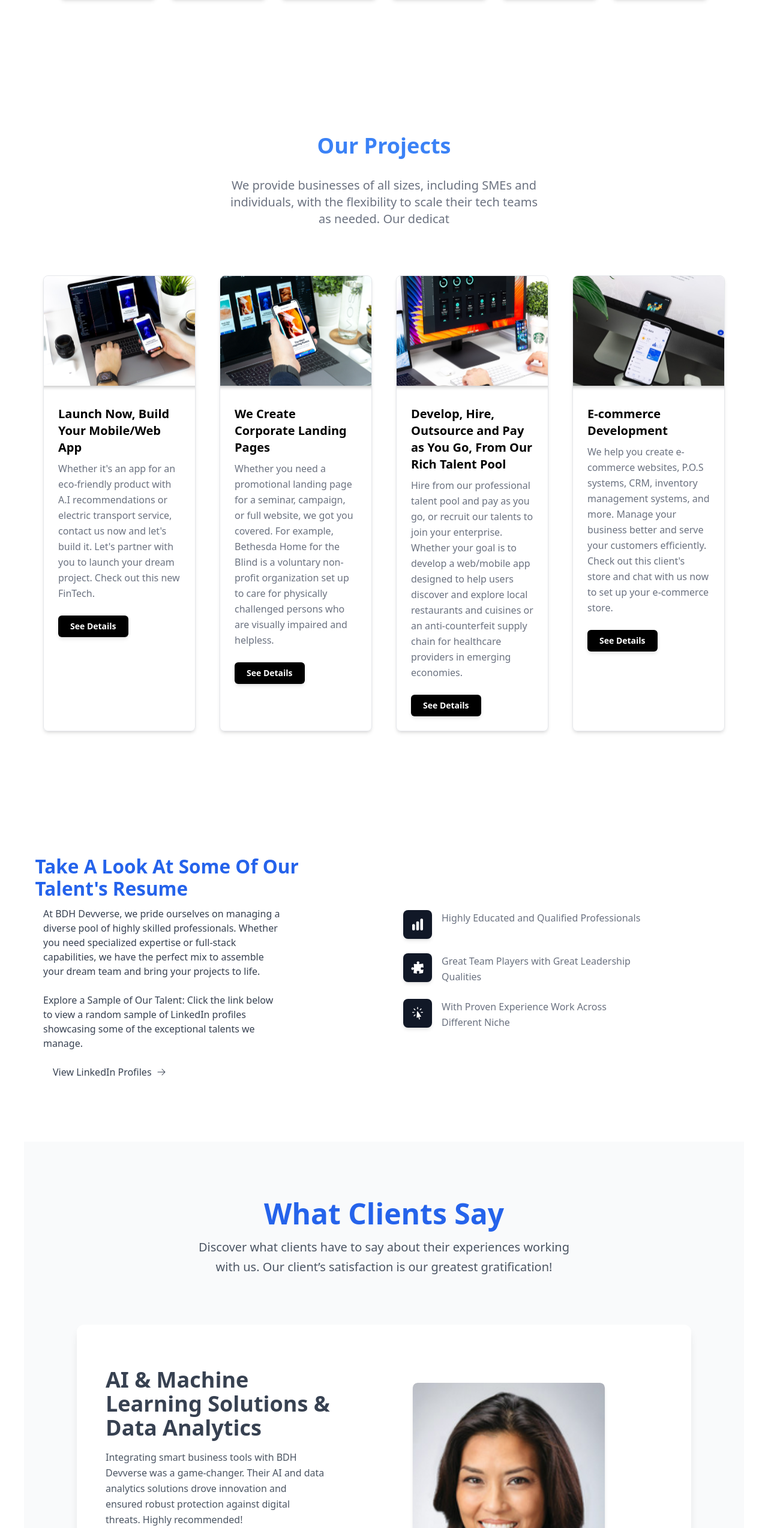
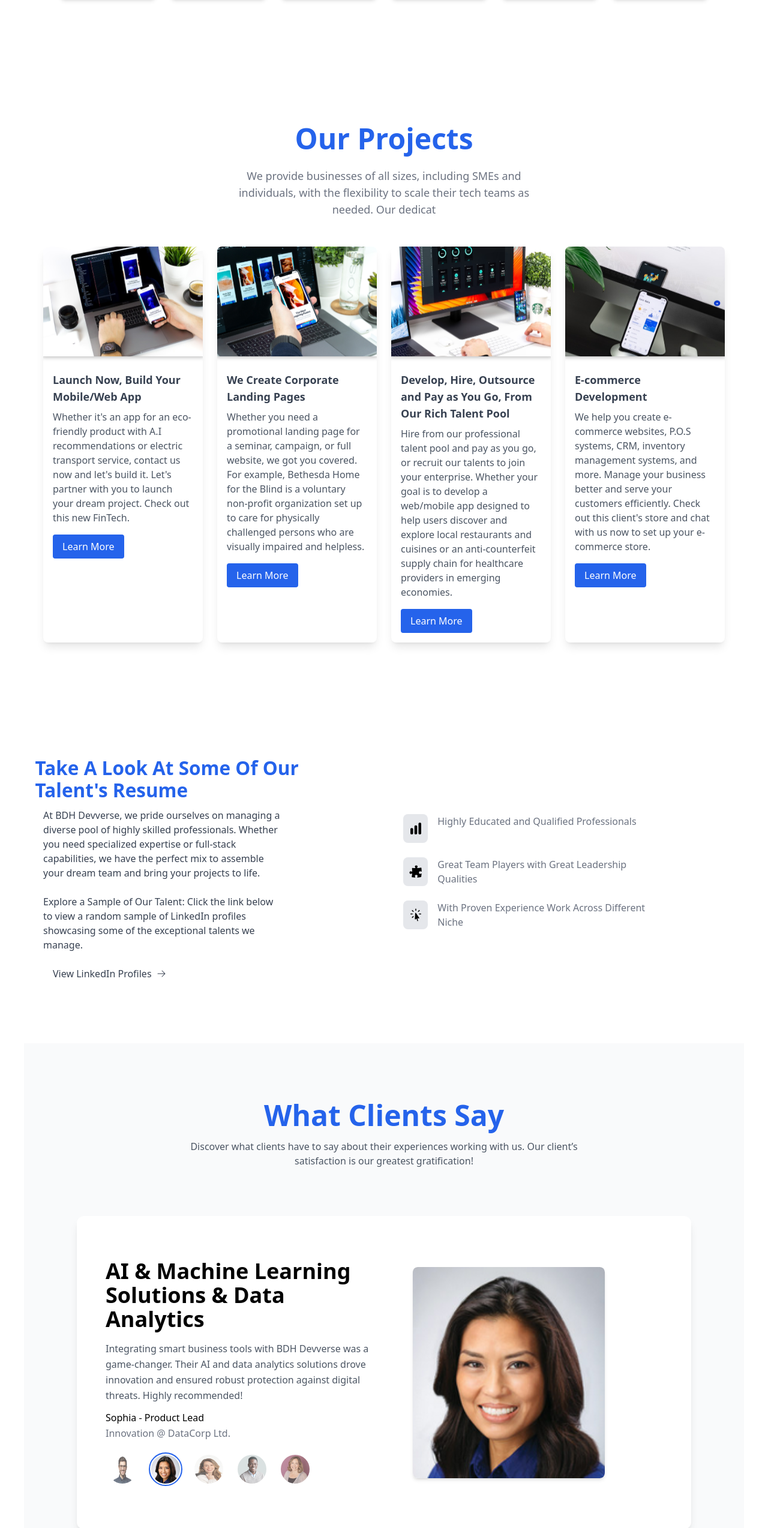
Before and after one commit to devprojectteams/bdhdevverse_, a Next.js app: page / in a window 1280 px wide. Shown: the part 2559-5106 px from the top of the page at 60% size. Built offline with nearby package versions, Linux system fonts and the light colour scheme.

Commit message:
update testimonials page

```diff
--- a/app/contact-form.tsx
+++ b/app/contact-form.tsx
@@ -95,9 +95,9 @@ export function ContactForm() {
               <PhoneIcon className="h-6 w-6 text-gray-300" />
               <p className="text-lg">+234 816 082 1473</p>
             </div>
-            <div className="flex gap-5 items-center mb-4">
+            <div className="flex flex-wrap gap-2 items-center mb-4  rounded-md">
               <EnvelopeIcon className="h-6 w-6 text-gray-300" />
-              <p className="text-lg">info.devverse@gmail.com</p>
+              <p className="text-base sm:text-lg break-all">info.devverse@gmail.com</p>
             </div>
             <div className="flex gap-5 items-center mb-10">
               <TicketIcon className="h-6 w-6 text-gray-300" />
--- a/app/projects.tsx
+++ b/app/projects.tsx
@@ -1,8 +1,7 @@
 "use client";
 
 import { useEffect, useRef } from "react";
-import { ProjectCard } from "@/components";
-import { Typography } from "@material-tailwind/react";
+import Image from "next/image";
 import { motion, useAnimation } from "framer-motion";
 import { InView } from "react-intersection-observer";
 
@@ -12,28 +11,24 @@ const PROJECTS = [
     title: "Launch Now, Build Your Mobile/Web App",
     desc: "Whether it's an app for an eco-friendly product with A.I recommendations or electric transport service, contact us now and let's build it. Let's partner with you to launch your dream project. Check out this new FinTech.",
     url: "https://www.tranxactrust.com/",
-    projectUrl: "https://www.tranxactrust.com/",
   },
   {
     img: "/image/blog2.svg",
     title: "We Create Corporate Landing Pages",
     desc: "Whether you need a promotional landing page for a seminar, campaign, or full website, we got you covered. For example, Bethesda Home for the Blind is a voluntary non-profit organization set up to care for physically challenged persons who are visually impaired and helpless.",
     url: "https://bethesdahomefortheblind.com/about",
-    projectUrl: "https://bethesdahomefortheblind.com/about",
   },
   {
     img: "/image/blog3.svg",
     title: "Develop, Hire, Outsource and Pay as You Go, From Our Rich Talent Pool",
     desc: "Hire from our professional talent pool and pay as you go, or recruit our talents to join your enterprise. Whether your goal is to develop a web/mobile app designed to help users discover and explore local restaurants and cuisines or an anti-counterfeit supply chain for healthcare providers in emerging economies.",
     url: "https://www.drugstoc.com/",
-    projectUrl: "https://www.drugstoc.com/",
   },
   {
     img: "/image/blog4.svg",
     title: "E-commerce Development",
     desc: "We help you create e-commerce websites, P.O.S systems, CRM, inventory management systems, and more. Manage your business better and serve your customers efficiently. Check out this client's store and chat with us now to set up your e-commerce store.",
     url: "https://www.tiqbuy.com.ng/",
-    projectUrl: "https://www.tiqbuy.com.ng/#",
   },
 ];
 
@@ -49,9 +44,11 @@ export function Projects() {
         let index = 0;
 
         const interval = setInterval(() => {
-          typingRef.current!.textContent = text.slice(0, index++);
-          if (index > text.length) {
-            clearInterval(interval);
+          if (typingRef.current) {
+            typingRef.current.textContent = text.slice(0, index++);
+            if (index > text.length) {
+              clearInterval(interval);
+            }
           }
         }, 50);
       }
@@ -63,21 +60,21 @@ export function Projects() {
   return (
     <InView
       as="section"
-      className="py-28 px-8"
+      className="py-12 sm:py-24 px-4 sm:px-8"
       onChange={(inView) => inView && controls.start({ opacity: 1, y: 0 })}
     >
       <motion.div
-        className="container mx-auto mb-20 text-center"
+        className="container mx-auto mb-12 text-center"
         initial={{ opacity: 0, y: 20 }}
         animate={controls}
         transition={{ duration: 0.8 }}
       >
-        <Typography variant="h5" text-blue-600  color="blue" className="mb-8 text-3xl font-semibold lg:text-4xl">
+        <h2 className="text-3xl lg:text-5xl font-bold mb-6 text-blue-600">
           Our Projects
-        </Typography>
+        </h2>
         <motion.p
           ref={typingRef}
-          className="mx-auto w-full px-4 text-xl font-normal text-gray-500 lg:w-6/12"
+          className="mx-auto w-full px-4 text-lg lg:w-6/12 text-gray-500"
           data-text="We provide businesses of all sizes, including SMEs and individuals, with the flexibility to scale their tech teams as needed. Our dedicated developers understand your business and industry. Whether you’re launching a startup, recruiting from our pool of professional talents, outsourcing to our in-house team, or bringing an AI, mobile app, or website idea to life, We're here to turn your digital dreams into reality."
           initial={{ opacity: 0 }}
           animate={{ opacity: 1 }}
@@ -86,14 +83,40 @@ export function Projects() {
           {/* Typing effect will display the text here */}
         </motion.p>
       </motion.div>
+
       <motion.div
-        className="container mx-auto grid grid-cols-1 gap-x-10 gap-y-20 md:grid-cols-2 xl:grid-cols-4"
+        className="container mx-auto grid grid-cols-1 sm:grid-cols-2 lg:grid-cols-4 gap-6"
         initial={{ opacity: 0, y: 20 }}
         animate={controls}
         transition={{ delay: 0.3, duration: 0.8 }}
       >
-        {PROJECTS.map((props, idx) => (
-          <ProjectCard key={idx} {...props} />
+        {PROJECTS.map((project, idx) => (
+          <motion.div
+            key={idx}
+            className="bg-white rounded-lg shadow-lg overflow-hidden transition-transform duration-300 transform hover:scale-105"
+          >
+            <Image
+              src={project.img}
+              alt={project.title}
+              width={400}
+              height={250}
+              className="w-full h-48 object-cover"
+            />
+            <div className="p-4">
+              <h3 className="text-lg font-bold text-gray-700 mb-2">
+                {project.title}
+              </h3>
+              <p className="text-gray-600 mb-4">{project.desc}</p>
+              <a
+                href={project.url}
+                target="_blank"
+                className="inline-block bg-blue-600 text-white py-2 px-4 rounded"
+                rel="noopener noreferrer"
+              >
+                Learn More
+              </a>
+            </div>
+          </motion.div>
         ))}
       </motion.div>
     </InView>
--- a/app/testimonial.tsx
+++ b/app/testimonial.tsx
@@ -2,9 +2,7 @@
 
 import React, { useEffect, useState } from "react";
 import Image from "next/image";
-import { Typography, Card, CardBody, Avatar } from "@material-tailwind/react";
 
-// Testimonials data
 const testimonials = [
   {
     service: "Web & Mobile App Development",
@@ -46,7 +44,6 @@ const testimonials = [
 export function Testimonial() {
   const [active, setActive] = useState(0);
 
-  // Auto-slide functionality
   useEffect(() => {
     const interval = setInterval(() => {
       setActive((prevActive) => (prevActive + 1) % testimonials.length);
@@ -60,49 +57,31 @@ export function Testimonial() {
       <div className="container max-w-screen-lg mx-auto">
         {/* Section Title */}
         <div className="text-center text-blue-600 mb-12 lg:mb-20">
-          <Typography
-            variant="h2"
-            color="blue-gray"
-            className="text-3xl lg:text-5xl font-bold mb-4 animate-slide-in"
-          >
+          <h2 className="text-3xl lg:text-5xl font-bold mb-4 text-blue-gray-600 animate-slide-in">
             What Clients Say
-          </Typography>
-          <Typography
-            variant="lead"
-            className="mx-auto w-full px-4 font-normal !text-gray-600 lg:w-8/12 animate-fade-in"
-          >
+          </h2>
+          <p className="mx-auto w-full px-4 font-normal text-gray-600 lg:w-8/12 animate-fade-in">
             Discover what clients have to say about their experiences working
             with us. Our client’s satisfaction is our greatest gratification!
-          </Typography>
+          </p>
         </div>
 
         {/* Testimonial Card */}
-        <Card
-          color="transparent"
-          shadow={false}
-          className="flex flex-col lg:flex-row items-center py-8 lg:py-12 lg:gap-12 bg-white rounded-xl overflow-hidden shadow-lg"
-        >
+        <div className="flex flex-col lg:flex-row items-center py-8 lg:py-12 gap-12 bg-white rounded-xl overflow-hidden shadow-lg">
           {/* Testimonial Content */}
-          <CardBody className="w-full lg:w-6/12 p-6 lg:pl-12 text-center lg:text-left animate-zoom-in">
-            <Typography
-              variant="h3"
-              color="blue-gray"
-              className="mb-4 text-2xl lg:text-4xl font-bold lg:max-w-sm"
-            >
+          <div className="w-full lg:w-6/12 p-6 lg:pl-12 text-center lg:text-left animate-zoom-in">
+            <h3 className="mb-4 text-2xl lg:text-4xl font-bold text-blue-gray-600">
               {testimonials[active].service}
-            </Typography>
-            <Typography className="mb-3 text-gray-600 lg:w-10/12 font-normal leading-relaxed">
+            </h3>
+            <p className="mb-3 text-gray-600 leading-relaxed">
               {testimonials[active].text}
-            </Typography>
-            <Typography variant="h6" color="blue-gray" className="mb-0.5">
+            </p>
+            <h6 className="mb-0.5 text-blue-gray-600">
               {testimonials[active].name}
-            </Typography>
-            <Typography
-              variant="small"
-              className="font-normal mb-5 text-gray-500"
-            >
+            </h6>
+            <p className="font-normal mb-5 text-gray-500">
               {testimonials[active].role}
-            </Typography>
+            </p>
             {/* Avatar Navigation */}
             <div className="flex items-center justify-center lg:justify-start gap-4">
               {testimonials.map((_, index) => (
@@ -115,11 +94,9 @@ export function Testimonial() {
                   } hover:border-blue-600 transition-all duration-300`}
                   onClick={() => setActive(index)}
                 >
-                  <Avatar
-                    variant="rounded"
+                  <img
                     src={testimonials[index].image}
                     alt={`client avatar ${index + 1}`}
-                    size="sm"
                     className={`rounded-full w-12 h-12 ${
                       active === index ? "opacity-100" : "opacity-70"
                     } hover:opacity-100 transition-all duration-300`}
@@ -127,7 +104,7 @@ export function Testimonial() {
                 </div>
               ))}
             </div>
-          </CardBody>
+          </div>
 
           {/* Testimonial Image */}
           <div className="w-full h-64 sm:w-72 lg:w-[20rem] lg:h-[22rem] rounded-lg overflow-hidden shadow-md transition-all duration-300 hover:scale-105">
@@ -139,7 +116,7 @@ export function Testimonial() {
               className="h-full w-full object-cover rounded-lg"
             />
           </div>
-        </Card>
+        </div>
       </div>
     </section>
   );
--- a/components/project-card.tsx
+++ b/components/project-card.tsx
@@ -1,12 +1,11 @@
 import Image from "next/image";
-import { Typography } from "@material-tailwind/react";
 
 interface ProjectCardProps {
   img: string;
   title: string;
   desc: string;
-  url: string; // Add a URL prop for each project
-  projectUrl: string; // Add hosted project URL for 'see details'
+  url: string;
+  projectUrl: string;
 }
 
 export function ProjectCard({ img, title, desc, url, projectUrl }: ProjectCardProps) {
@@ -30,11 +29,9 @@ export function ProjectCard({ img, title, desc, url, projectUrl }: ProjectCardPr
           target="_blank"
           rel="noopener noreferrer"
         >
-          <Typography variant="h5" className="mb-2">
-            {title}
-          </Typography>
+          <h5 className="text-lg font-bold mb-2">{title}</h5>
         </a>
-        <Typography className="mb-6 font-normal !text-gray-500">{desc}</Typography>
+        <p className="mb-6 text-gray-500">{desc}</p>
         <a
           href={projectUrl}
           target="_blank"
--- a/components/resume-item.tsx
+++ b/components/resume-item.tsx
@@ -1,5 +1,3 @@
-import { Card, Typography } from "@material-tailwind/react";
-
 interface ResumeItemProps {
   icon: React.ElementType;
   children: React.ReactNode;
@@ -8,15 +6,10 @@ interface ResumeItemProps {
 export function ResumeItem({ icon: Icon, children }: ResumeItemProps) {
   return (
     <div className="flex items-start gap-4">
-      <Card
-        color="gray"
-        className="h-12 w-12 shrink-0 items-center justify-center !rounded-lg"
-      >
+      <div className="h-12 w-12 bg-gray-200 rounded-lg flex items-center justify-center">
         <Icon className="h-6 w-6" strokeWidth={2} />
-      </Card>
-      <Typography className="w-full font-normal !text-gray-500">
-        {children}
-      </Typography>
+      </div>
+      <p className="w-full text-gray-500">{children}</p>
     </div>
   );
 }
```
Also changed, not shown: app/popular-clients.tsx (+4 -5 lines), components/contact-us.tsx (+1 -8 lines), components/skill-card.tsx (+0 -47 lines).
